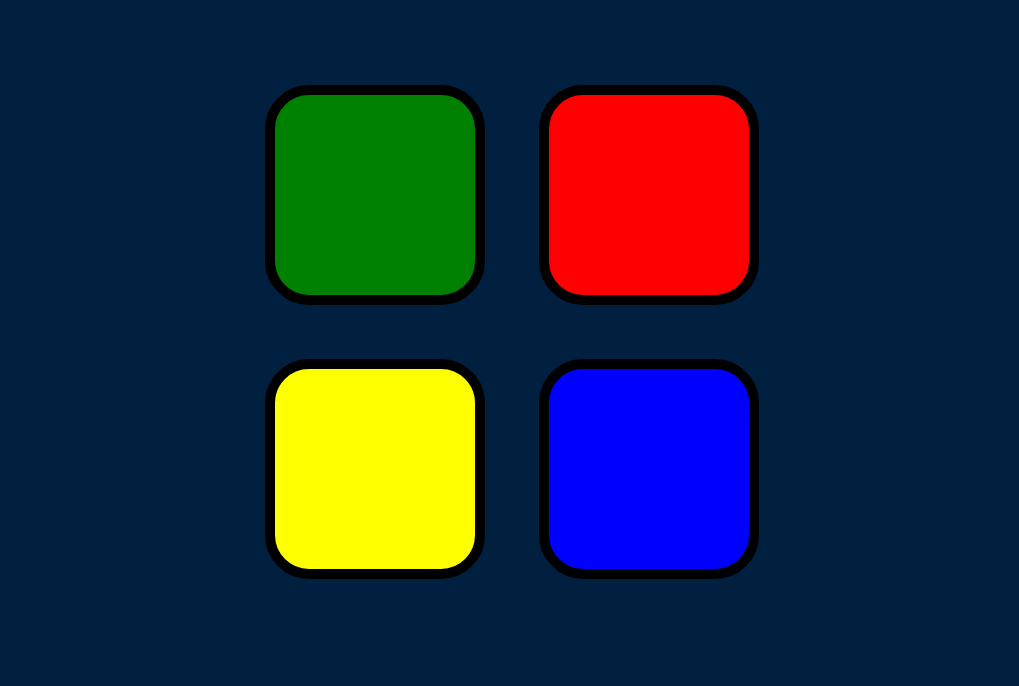
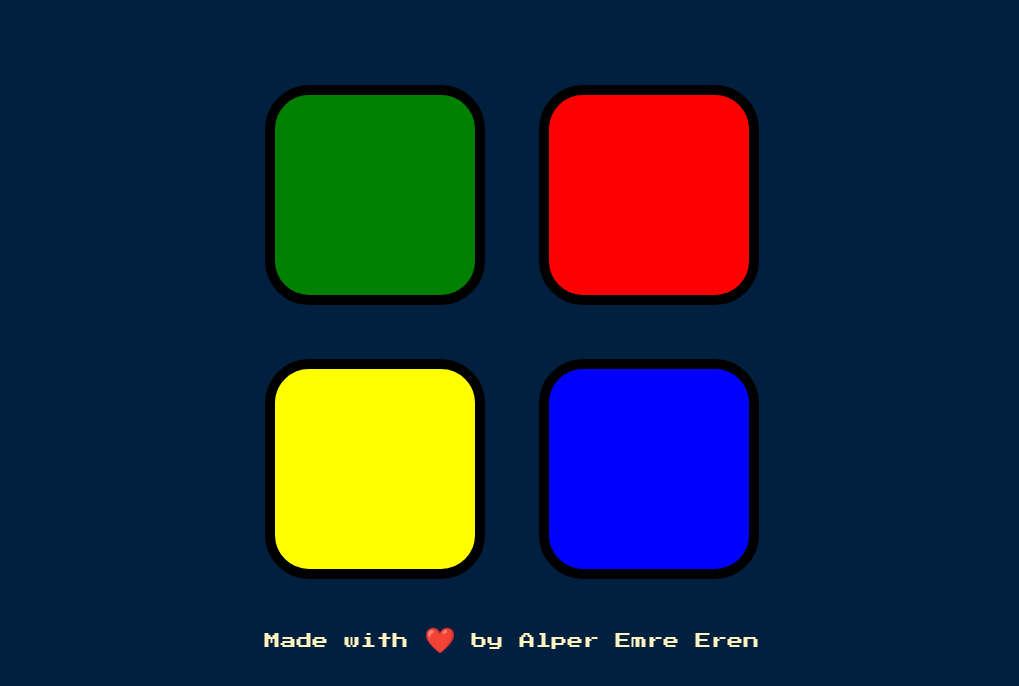
Before and after one commit to alperemreeren/simongame, a plain HTML site: page index.html in a window 1280 px wide. Shown: the part 114-800 px from the top of the page, without its empty margins (128-1147 px from the left). Drawn offline with nearby package versions, Linux system fonts and the light colour scheme.

Commit message:
Minor commit

```diff
--- a/index.html
+++ b/index.html
@@ -35,6 +35,9 @@
 
   </div>
 
+  <footer>
+    <p class="credit">Made with <span>❤️</span> by Alper Emre Eren</p>
+  </footer>
 
 </body>
 
--- a/styles.css
+++ b/styles.css
@@ -51,3 +51,13 @@ body {
   box-shadow: 0 0 20px white;
   background-color: grey;
 }
+
+/* Footer */
+.credit {
+  font-family: 'Press Start 2P', sans-serif;
+  color: #FEF2BF;
+}
+
+.credit span {
+  font-size: 25px;
+}
```
